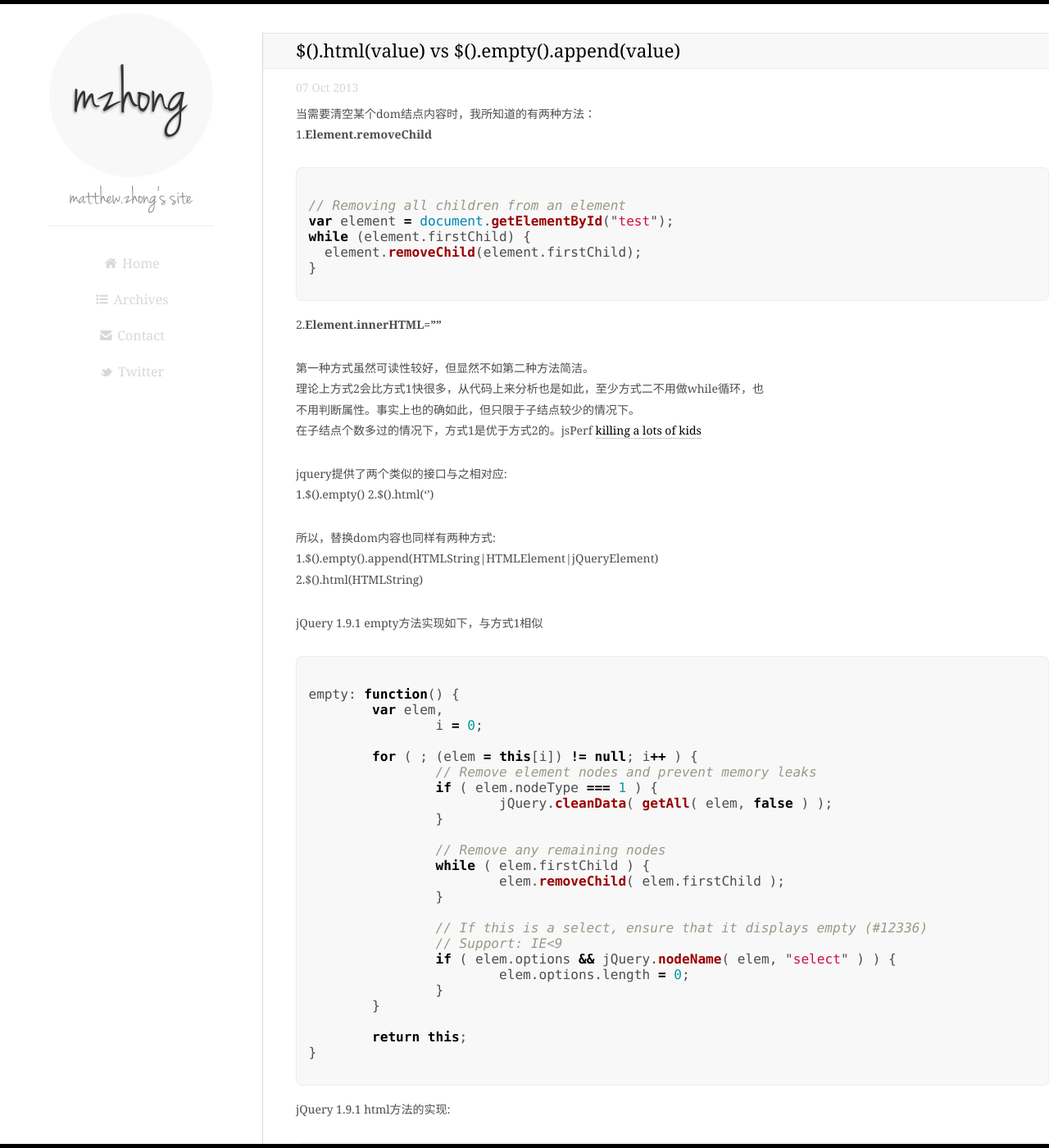
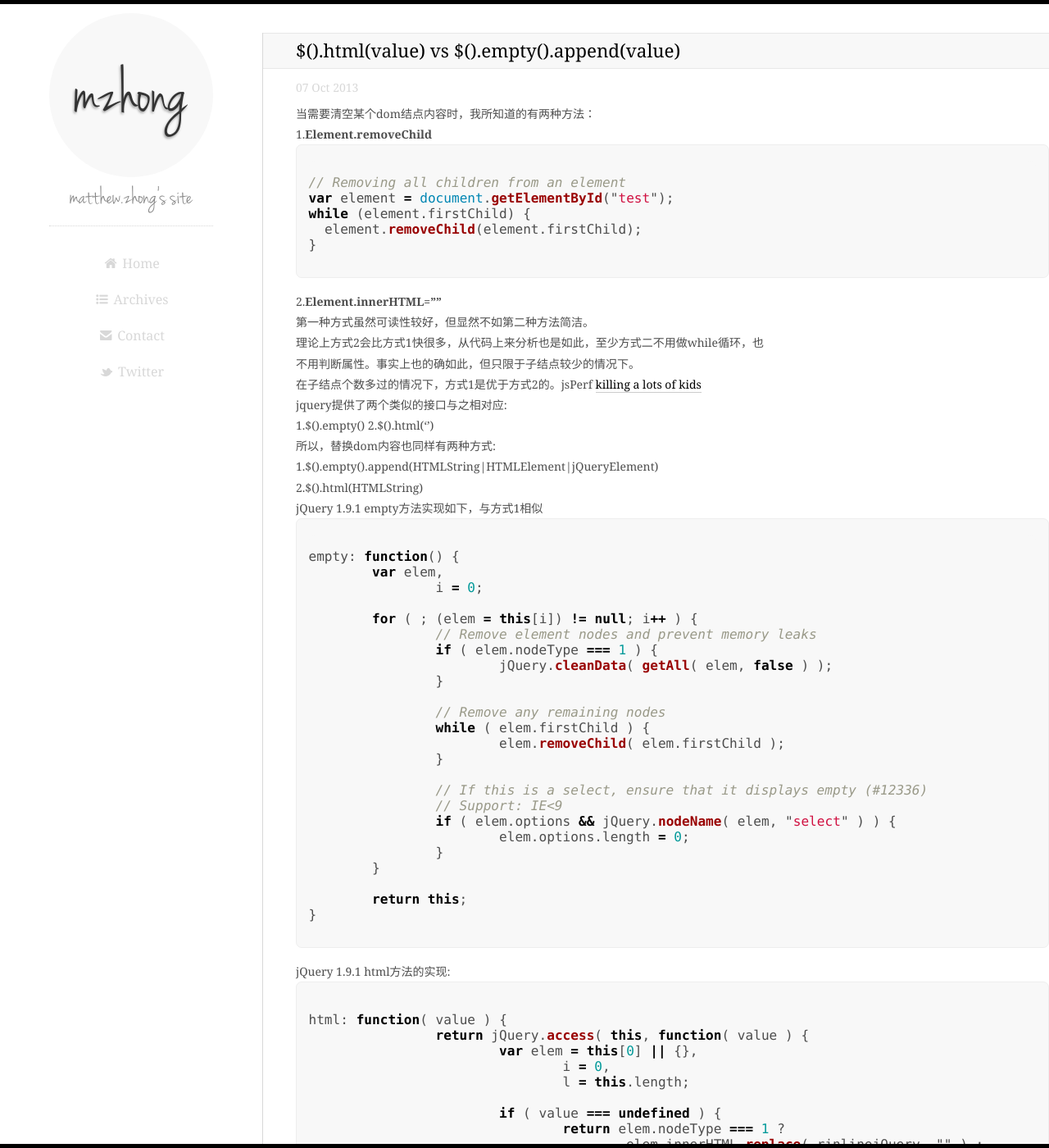
Before and after one commit to flowerszhong/flowerszhong.github.com, a Jekyll site: the page built from index.html, in a window 1280 px wide and 1400 px high. Shown: the whole window at 82% size. Built offline with Jekyll 4.4.1, drawn with Linux system fonts in a browser that asks for light colours; Markdown is read by kramdown in place of the engine named in the settings; the list of posts is cut into pages by our own code.

Commit message:
remove p margin-bottom

```diff
--- a/css/style.css
+++ b/css/style.css
@@ -393,7 +393,7 @@ li[class^="icon-"].icon-large:before, li[class*=" icon-"].icon-large:before {
  * Post style
  *************************/
 .post { margin: 40px 0 0px 40px; padding-bottom: 40px; width: auto; border-bottom: 1px dotted #d8d8d8;}
-.post p, .post pre, .post ul, .post ol, .post dl, .post form, .post hr, .post table { margin-bottom: 2em; }
+.post p, .post pre, .post ul, .post ol, .post dl, .post form, .post hr, .post table { margin-bottom: 0; }
 .post .time { margin-bottom: .5em; color: #d8d8d8; }
 .post blockquote { padding: 0.5em 1em 0.4em 1em; margin-bottom: 1em;  border-left: .9em solid rgb(238, 238, 238); }
 .post pre {
```
